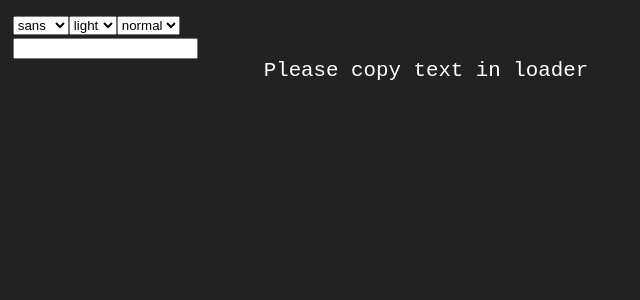
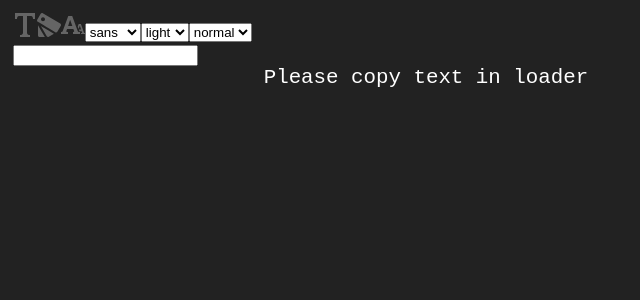
Before and after one commit to jpzk/chopchop, a React (Create React App) app: page / in a window 1280 px wide. Shown: the top 300 px of the page, without its empty margins (0-640 px from the left). Built offline with nearby package versions, Linux system fonts and the light colour scheme.

Commit message:
added option icons

```diff
--- /dev/null
+++ b/src/Icons.js
@@ -0,0 +1,20 @@
+import React from 'react';
+import styled from 'styled-components'
+
+const Theme = () => <svg width="24" height="24" xmlns="http://www.w3.org/2000/svg" fill-rule="evenodd" clip-rule="evenodd"><path d="M1 12.155c2.256 3.97 4.55 7.918 6.879 11.845h-5.379c-.829 0-1.5-.675-1.5-1.5v-10.345zm2.85.859c3.278 1.952 12.866 7.658 13.121 7.805l-5.162 2.98c-.231.132-.49.201-.751.201-.549 0-1.037-.298-1.299-.75l-5.909-10.236zm1.9-12.813c-.23-.133-.489-.201-.75-.201-.524 0-1.026.277-1.299.75l-3.5 6.062c-.133.23-.201.489-.201.749 0 .527.278 1.028.75 1.3 2.936 1.695 14.58 8.7 17.516 10.396.718.413 1.633.168 2.048-.55l3.5-6.062c.133-.23.186-.488.186-.749 0-.52-.257-1.025-.734-1.3l-17.516-10.395m.25 3.944c1.104 0 2 .896 2 2s-.896 2-2 2-2-.896-2-2 .896-2 2-2"/></svg>
+
+const Font = () =>
+<svg xmlns="http://www.w3.org/2000/svg" width="24" height="24" viewBox="0 0 24 24"><path d="M22 0h-20v6h1.999c0-1.174.397-3 2.001-3h4v16.874c0 1.174-.825 2.126-2 2.126h-1v2h9.999v-2h-.999c-1.174 0-2-.952-2-2.126v-16.874h4c1.649 0 2.02 1.826 2.02 3h1.98v-6z"/></svg>
+
+const FontSize = () =>
+<svg xmlns="http://www.w3.org/2000/svg" width="24" height="24" viewBox="0 0 24 24"><path d="M24 20v1h-4v-1h.835c.258 0 .405-.178.321-.422l-.473-1.371h-2.231l-.575-1.59h2.295l-1.362-4.077-1.154 3.451-.879-2.498.921-2.493h2.222l3.033 8.516c.111.315.244.484.578.484h.469zm-6-1h1v2h-7v-2h.532c.459 0 .782-.453.633-.887l-.816-2.113h-6.232l-.815 2.113c-.149.434.174.887.633.887h1.065v2h-7v-2h.43c.593 0 1.123-.375 1.32-.935l5.507-15.065h3.952l5.507 15.065c.197.56.69.935 1.284.935zm-10.886-6h4.238l-2.259-6.199-1.979 6.199z"/></svg>
+
+const StyledSVG = styled.span`
+  fill: ${props => props.theme.theme.foreground};
+  opacity: 0.3;
+`
+const ThemeIcon = () => <StyledSVG><Theme/></StyledSVG>
+const FontIcon = () => <StyledSVG><Font/></StyledSVG>
+const FontSizeIcon = () => <StyledSVG><FontSize/></StyledSVG>
+
+export {ThemeIcon, FontIcon, FontSizeIcon}
--- a/src/Options.js
+++ b/src/Options.js
@@ -1,6 +1,6 @@
 import React from 'react';
 
-import './App.css';
+import {FontIcon, ThemeIcon, FontSizeIcon} from './Icons.js';
 
 import {zooms, fonts, themes} from './theme.js'
 
@@ -11,6 +11,10 @@ export default ({setTheme}) => {
      {what:'zoom', options: zooms}]
   return(
     <div id="options">
+    <FontIcon/>
+    <ThemeIcon/>
+    <FontSizeIcon/>
+
      {registry.map((k,i) =>
       <select name={k.what} key={k.what} onChange={e => {
         const nv = {[k.what]: k.options[e.target.value]}
```
